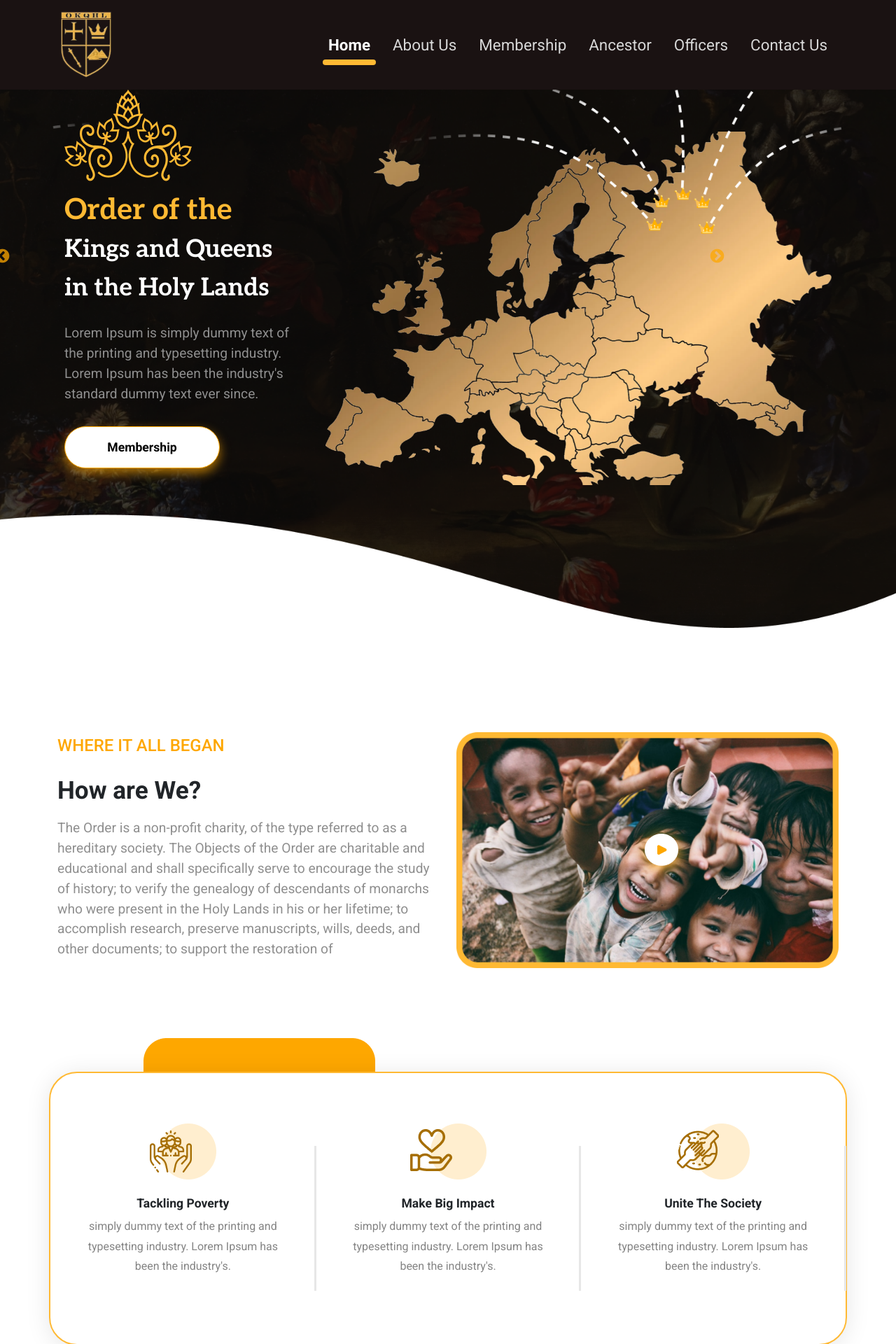
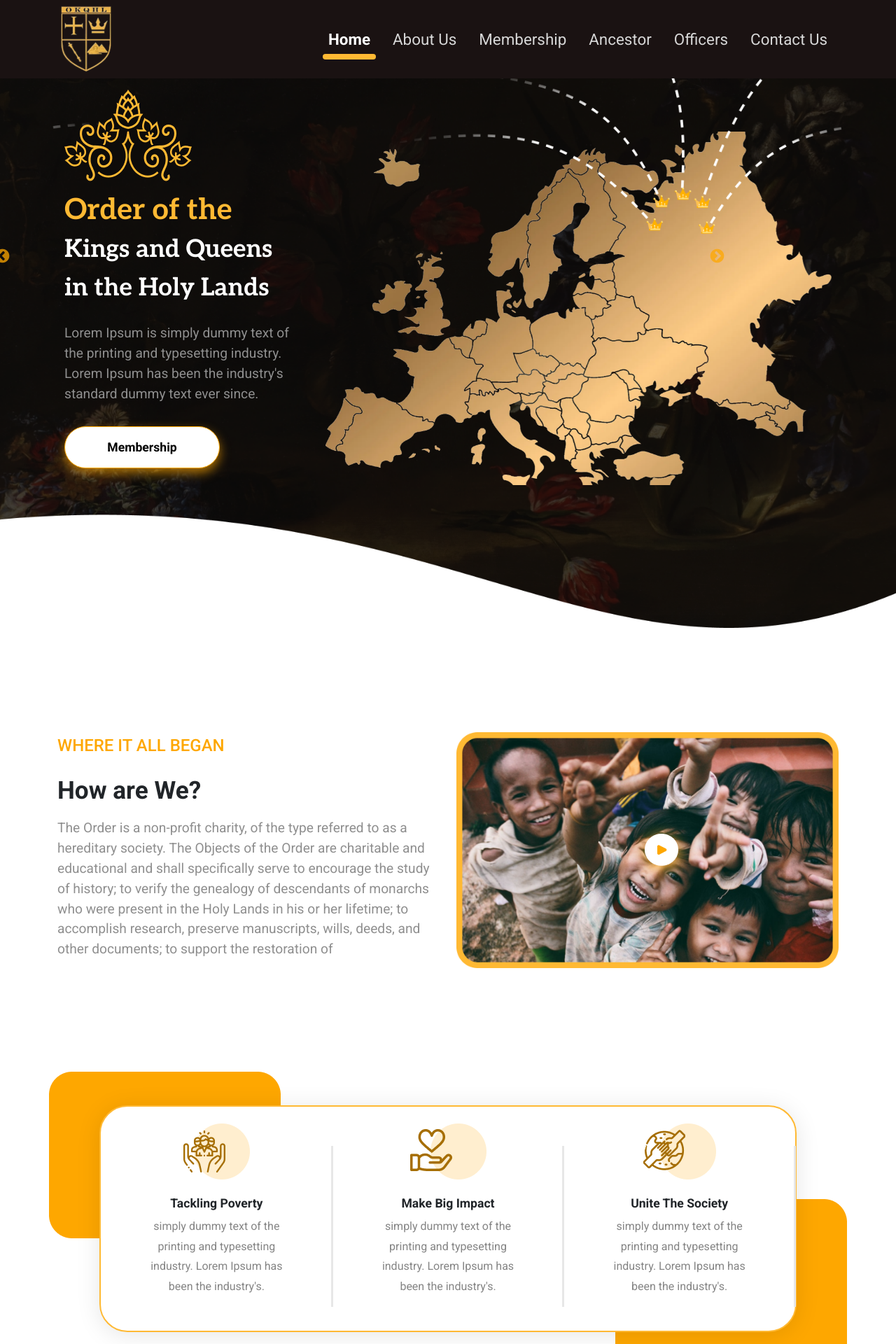
Before and after one commit to Asifmzn12/New-Project, a React (Vite) app: page / in a window 1280 px wide. Shown: the top 1920 px of the page at 70% size. Built offline with nearby package versions, Linux system fonts and the light colour scheme.

Commit message:
some changes

```diff
--- a/src/Components/Header.jsx
+++ b/src/Components/Header.jsx
@@ -9,10 +9,10 @@ function Header() {
     return (
         <Navbar
             expand="lg"
-            className="bg-body-tertiary py-2 py-md-1 text-capitalize navlinks bg-color"
+            className="bg-body-tertiary py-2 py-md-0 text-capitalize navlinks bg-color"
             fixed="top"
         >
-            <Container className="py-1 text-white">
+            <Container className="py-0 text-white">
                 <Navbar.Brand to="/">
                     <img src="logo.png" className="img-fluid"></img>
                 </Navbar.Brand>
--- a/src/Section3.jsx
+++ b/src/Section3.jsx
@@ -2,9 +2,10 @@ import { cards } from "./config/cards"
 function Section3() {
     return (
         <div>
-            <div className=" position-relative  m-0 p-0 py-lg-5 py-1 my-5">
-                <div className="container borderrounded  bg-white z-2 py-lg-5 py-1 ">
-                    <div className="row py-3  border-right position-relative justify-content-md-start  justify-content-lg-center align-items-md-start align-items-lg-center ">
+            <div className="  m-0 p-0 py-lg-5 py-1 my-5">
+                <div className="container position-relative   bg-white z-2 py-lg-5 py-1 ">
+                    <div className="container  ">
+                        <div className="row mx-5 bg-white borderrounded py-3 position-relative  border-right  justify-content-md-start  justify-content-lg-center align-items-md-start align-items-lg-center">
                             {cards.map((cardinfo, index) => (
                                 <div className="col-lg-4 col-md-6 brdr border-line  position-relative d-flex flex-column justify-content-center align-items-center" key={index}>
                                     <div className="imgcontainer my-2">
@@ -18,16 +19,17 @@ function Section3() {
                                     </div>
                                 </div>
                             ))}
-
                         </div>
-                    <div className="col-md-4 position-absolute top-0 yellowbox box1 d-none d-xl-block   ">
+                    </div>
+                    <div className="col-md-4 position-absolute top-0 start-0  yellowbox  d-none d-lg-block   ">
                         <img src="yellowbox.png" className="img-fluid "></img>
 
                     </div>
-                    <div className="col-md-4 position-absolute bottom-0 box-2 yellowbox d-none d-xl-block ">
+                    <div className="col-md-4 position-absolute end-0 bottom-0 text-end  yellowbox d-none d-lg-block ">
                         <img src="yellowbox.png" className="img-fluid "></img>
 
                     </div>
+
 
                 </div>
             </div>
```
Also changed, not shown: src/Footer.jsx (deleted, +0 -62 lines). Lines whose indentation alone changed are shown as unchanged.
